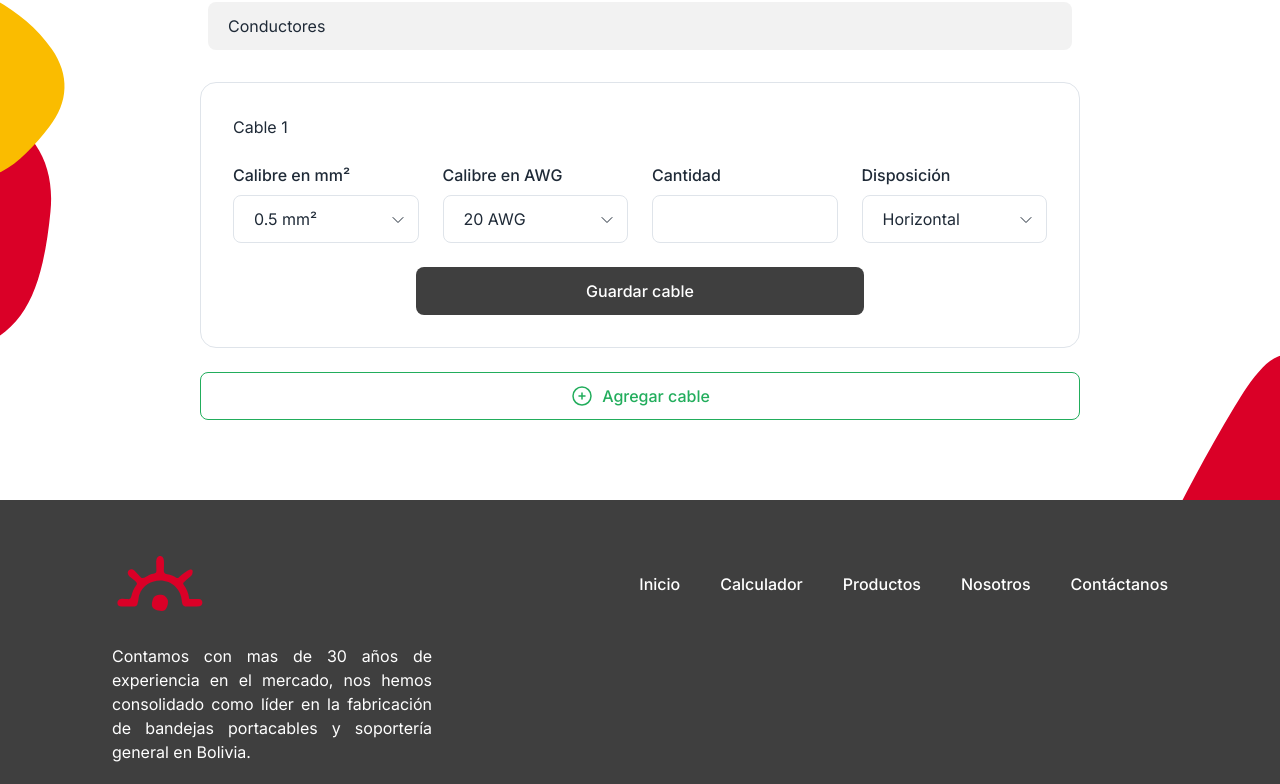
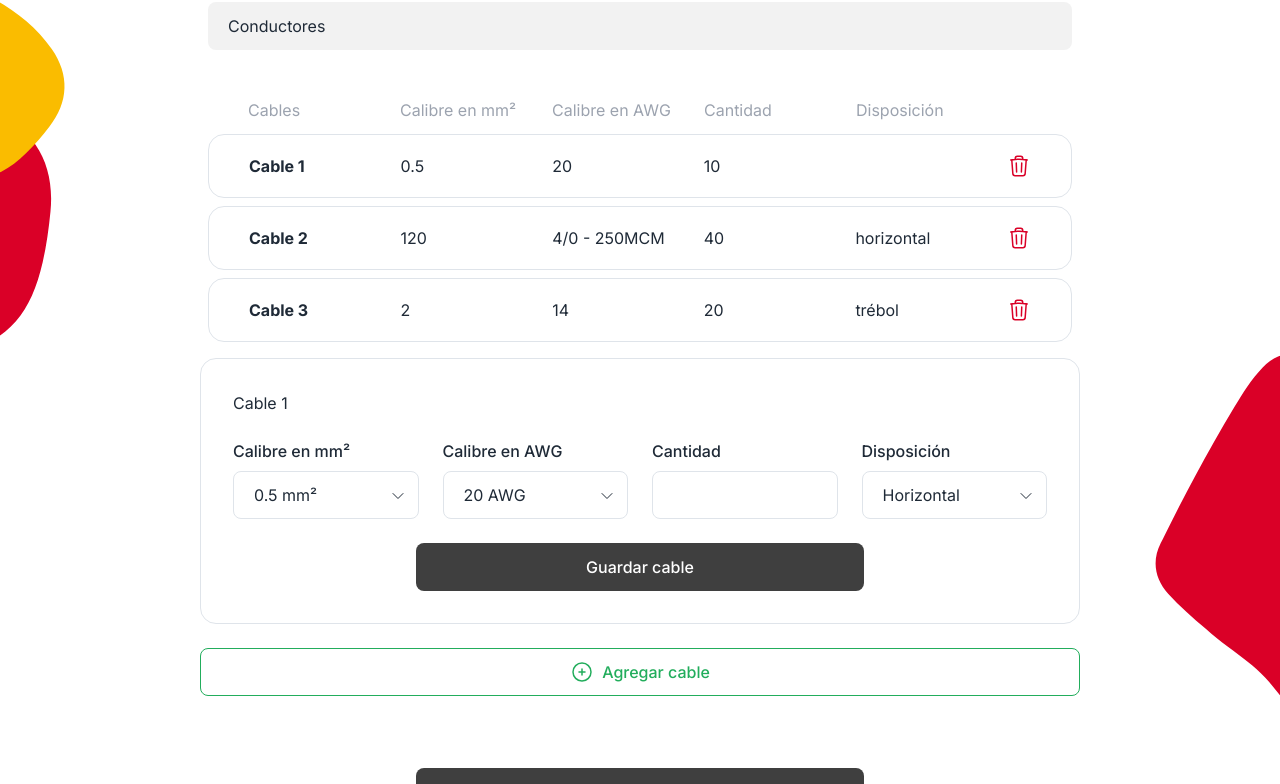
Before and after one commit to marcopdonoso/impromec-calculador, a Next.js app: page /dashboard/calculator/edit-project/1 in a window 1280 px wide. Shown: the part 1339-2123 px from the top of the page. Built offline with nearby package versions, Linux system fonts and the light colour scheme.

Commit message:
calcualdor: agrega tabla de cables seleccionados para el calculo y boton de guardar y calcular

```diff
--- /dev/null
+++ b/src/app/(app)/dashboard/calculator/components/AddedCablesTable.tsx
@@ -0,0 +1,67 @@
+'use client'
+import SelectedItemsTable from '@/components/SelectedItemsTable'
+import { cables } from '@/constants/cables.constants'
+import { Cable, CableInTray } from '@/models/cable.model'
+
+export default function AddedCablesTable() {
+  const headers = [
+    'Cables',
+    'Calibre en mm²',
+    'Calibre en AWG',
+    'Cantidad',
+    'Disposición',
+  ]
+
+  const cable1: Cable = cables[0]
+  const cable2: Cable = cables[15]
+  const cable3: Cable = cables[4]
+
+  const cablesInTray: CableInTray[] = [
+    {
+      cable: cable1,
+      quantity: 10,
+    },
+    {
+      cable: cable2,
+      quantity: 40,
+      arrangement: 'horizontal',
+    },
+    {
+      cable: cable3,
+      quantity: 20,
+      arrangement: 'trébol',
+    },
+  ]
+
+  interface DataRow {
+    Cables: string
+    'Calibre en mm²': string
+    'Calibre en AWG': string
+    Cantidad: number
+    Disposición?: string
+  }
+
+  const dataRows: DataRow[] = cablesInTray.map((cableInTray, index) => {
+    return {
+      Cables: `Cable ${index + 1}`,
+      'Calibre en mm²': cableInTray.cable.nominalSectionMM2,
+      'Calibre en AWG': cableInTray.cable.nominalSectionAWG,
+      Cantidad: cableInTray.quantity,
+      Disposición: cableInTray.arrangement,
+    }
+  })
+
+  const handleDelete = (dataRowIndex: number) => {
+    console.log('delete ' + dataRowIndex)
+  }
+
+  return (
+    <div className="px-2 py-4">
+      <SelectedItemsTable
+        headers={headers}
+        dataRows={dataRows}
+        handleDelete={handleDelete}
+      />
+    </div>
+  )
+}
--- a/src/app/(app)/dashboard/calculator/components/Cables.tsx
+++ b/src/app/(app)/dashboard/calculator/components/Cables.tsx
@@ -1,6 +1,7 @@
 import Button from '@/components/Button'
 import { PlusCircleIcon } from '@heroicons/react/24/outline'
 import AddCableForm from './AddCableForm'
+import AddedCablesTable from './AddedCablesTable'
 
 export default function Cables() {
   return (
@@ -8,6 +9,7 @@ export default function Cables() {
       <div className="mx-2 mb-5 flex h-12 items-center rounded-lg bg-gray-background px-5 lg:mb-8">
         <h4 className="body_small_medium lg:body_medium_medium">Conductores</h4>
       </div>
+      <AddedCablesTable />
       <AddCableForm />
       <div className="mt-6 px-2 lg:px-0">
         <Button variant="add" icon={<PlusCircleIcon />}>
--- /dev/null
+++ b/src/app/(app)/dashboard/calculator/components/SaveAndCalc.tsx
@@ -0,0 +1,10 @@
+import Button from '@/components/Button'
+
+export default function SaveAndCalc() {
+  return (
+    <div className="flex flex-col items-center gap-6 px-2 lg:mt-6">
+      <hr className="text-gray-placeholder lg:hidden" />
+      <Button className="lg:max-w-md">Guardar y Calcular</Button>
+    </div>
+  )
+}
--- a/src/app/(app)/dashboard/calculator/edit-project/[slug]/page.tsx
+++ b/src/app/(app)/dashboard/calculator/edit-project/[slug]/page.tsx
@@ -1,5 +1,6 @@
 import ProjectOverview from '../../../components/ProjectOverview'
 import DataForCalculation from '../../components/DataForCalculation'
+import SaveAndCalc from '../../components/SaveAndCalc'
 import SectorsList from '../../components/SectorsList'
 
 export default function EditProjectPage() {
@@ -8,6 +9,7 @@ export default function EditProjectPage() {
       <SectorsList />
       <ProjectOverview />
       <DataForCalculation />
+      <SaveAndCalc />
     </section>
   )
 }
--- a/src/components/SelectedItemsTable.tsx
+++ b/src/components/SelectedItemsTable.tsx
@@ -4,7 +4,7 @@ import clsx from 'clsx'
 interface TableProps {
   headers: string[]
   dataRows: Record<string, any>[]
-  handleDelete?: (id: string) => void
+  handleDelete?: (id: number) => void
   className?: string
 }
 
@@ -15,7 +15,7 @@ export default function SelectedItemsTable({
   className,
 }: TableProps) {
   return (
-    <div className={clsx('w-[66vw] min-w-80', className)}>
+    <div className={clsx('w-full', className)}>
       <div className="mb-3 hidden px-10 lg:flex">
         {headers.map((h) => {
           return (
@@ -27,24 +27,24 @@ export default function SelectedItemsTable({
         {handleDelete && <div className="w-6" />}
       </div>
       <div className="flex flex-col items-center gap-2">
-        {dataRows.map((dataRow, index) => {
+        {dataRows.map((dataRow, idx) => {
           const dataRowCopy = { ...dataRow }
-          const dataRowID = dataRow.id
+          const dataRowIndex = idx
           delete dataRowCopy.id
           const entries = Object.values(dataRowCopy)
           return (
             <div
-              key={index}
-              className="flex w-80 flex-col rounded-2xl border border-gray-input px-3 py-4 lg:h-16 lg:w-full lg:flex-row lg:items-center lg:px-10"
+              key={idx}
+              className="flex w-full flex-col rounded-2xl border border-gray-input bg-gray-white px-3 py-4 lg:h-16 lg:w-full lg:flex-row lg:items-center lg:px-10"
             >
-              {entries.map((e, index) => {
+              {entries.map((e, idx) => {
                 return (
                   <div
                     className="flex justify-between border-b border-gray-input py-2 first:font-medium lg:flex-1 lg:border-none lg:first:font-bold"
-                    key={index}
+                    key={idx}
                   >
                     <span className="text-sm font-normal text-gray-placeholder lg:hidden">
-                      {headers[index]}
+                      {headers[idx]}
                     </span>
                     <span className="text-sm text-gray-text lg:text-base">
                       {e}
@@ -56,7 +56,7 @@ export default function SelectedItemsTable({
                 <div className="mt-4 flex justify-end lg:m-0">
                   <TrashIcon
                     role="button"
-                    onClick={() => handleDelete(dataRowID)}
+                    onClick={() => handleDelete(dataRowIndex)}
                     className="w-6 text-red"
                   />
                 </div>
```
